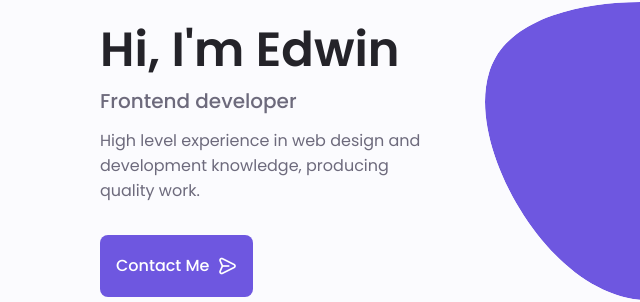
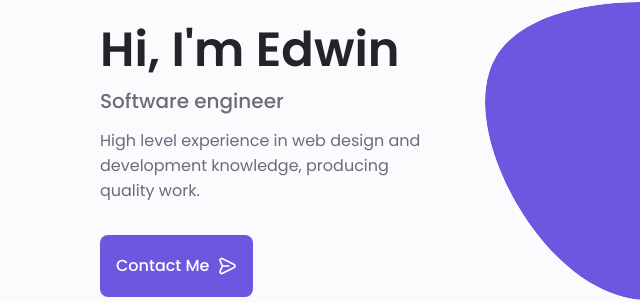
Before and after one commit to e-guerrero/e-guerrero.github.io, a plain HTML site: page index.html in a window 1280 px wide. Shown: the part 182-484 px from the top of the page, 208-848 px from the left. Drawn offline with nearby package versions, Linux system fonts and the light colour scheme; no server answers.

Commit message:
Save index.html.

```diff
--- a/index.html
+++ b/index.html
@@ -120,7 +120,7 @@
 
                         <div class="home__data">
                             <h1 class="home__title">Hi, I'm Edwin</h1>
-                            <h3 class="home__subtitle">Frontend developer</h3>
+                            <h3 class="home__subtitle">Software engineer</h3>
                             <p class="home__description">High level experience in web design and development
                                 knowledge, producing quality work.</p>
                             <a href="#contact" class="button button--flex">
```
